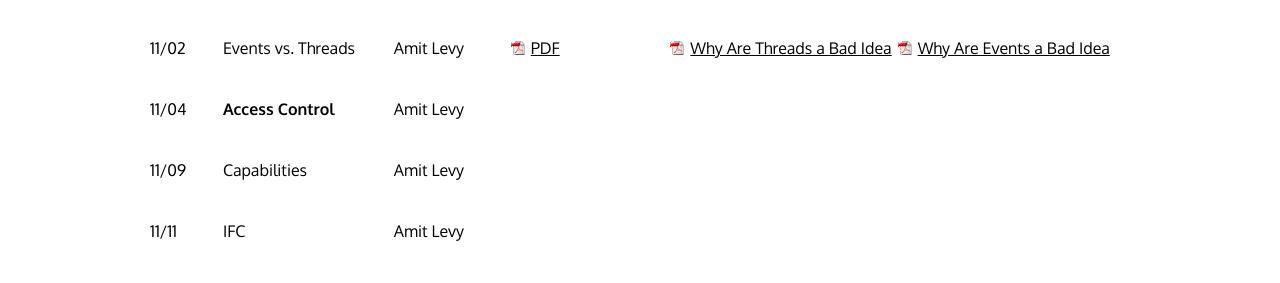
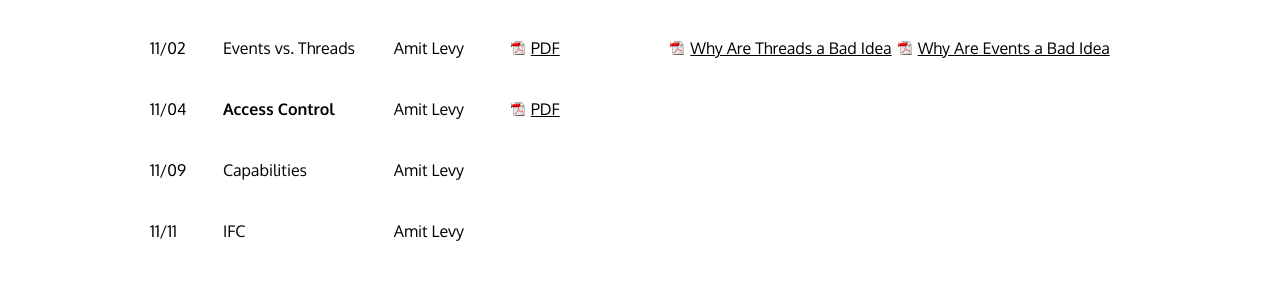
Before and after one commit to cos316/cos316-web, a Jekyll site: the page built from lectures.md, in a window 1280 px wide and 900 px high, scrolled down 1283 px. Shown: the part 362-645 px from the top of the window. Built offline with Jekyll 4.4.1, drawn with Linux system fonts in a browser that asks for light colours; nearby versions of some CDN libraries.

Commit message:
Access control lecture

```diff
--- a/lectures.md
+++ b/lectures.md
@@ -34,7 +34,7 @@ expected to attend lecture live if that is at all reasonable for you.
 | 10/26 | Consistency Models| Wyatt Lloyd | [PDF](/lectures/L16-consistency.pdf) | | |
 | 10/28 | Congestion Control| Wyatt Lloyd | [PDF](/lectures/L17-congestion.pdf) | | |
 | 11/02 | Events vs. Threads| Amit Levy   | [PDF](/lectures/L18-eventsvsthreads.pdf) | | [Why Are Threads a Bad Idea](https://web.stanford.edu/~ouster/cgi-bin/papers/threads.pdf) [Why Are Events a Bad Idea](https://www.usenix.org/legacy/events/hotos03/tech/full_papers/vonbehren/vonbehren.pdf) |
-| 11/04 | **Access Control**| Amit Levy   | | | |
+| 11/04 | **Access Control**| Amit Levy   | [PDF](/lectures/L19-access-control.pdf) | | |
 | 11/09 | Capabilities      | Amit Levy   | | | |
 | 11/11 | IFC               | Amit Levy   | | | |
 | 11/16 | Hails             | Amit Levy   | | | [Hails: Protecting Data Privacy in Untrusted Web Applications](https://www.amitlevy.com/papers/hails-osdi2012.pdf) |
```
Also changed, not shown: 1 other file.
